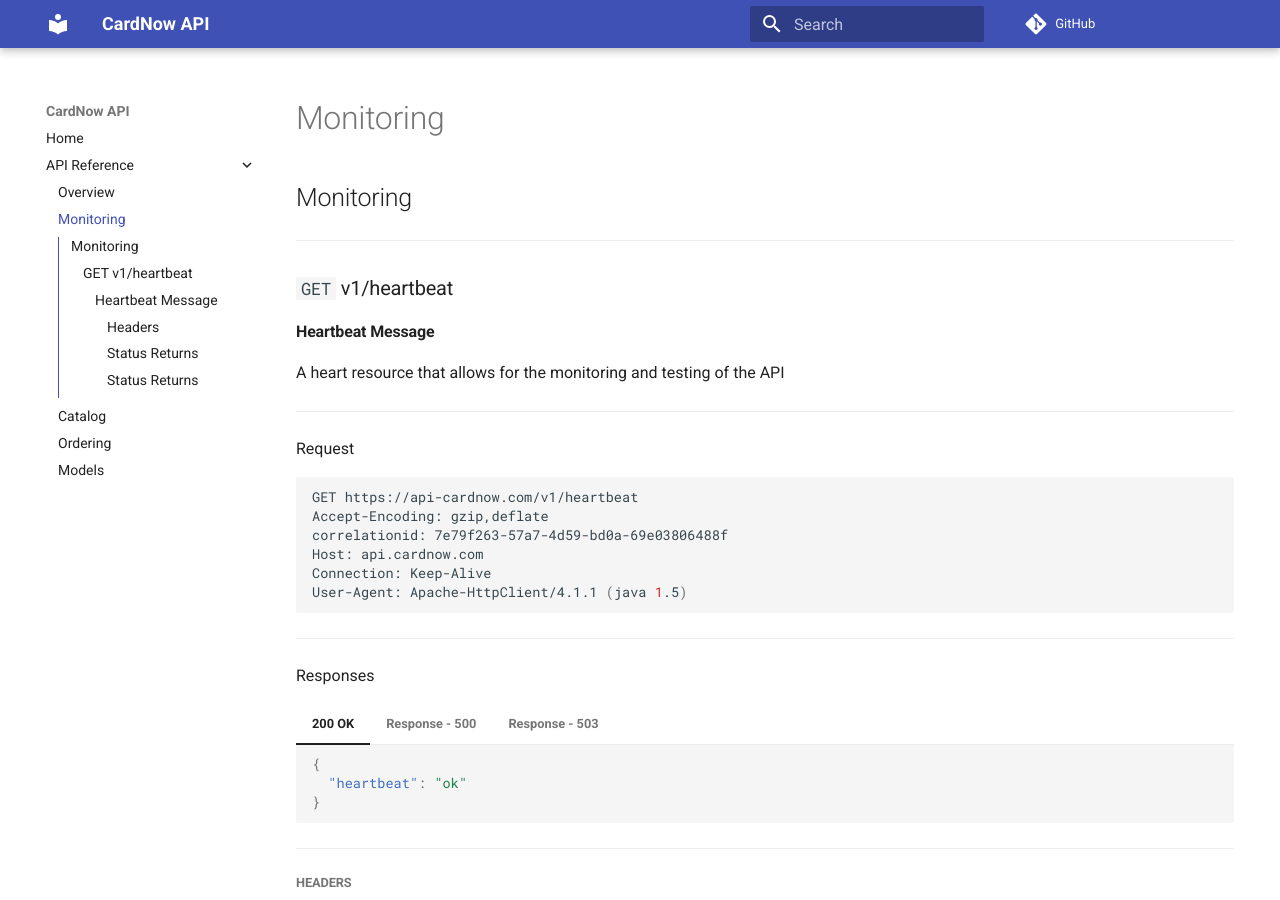
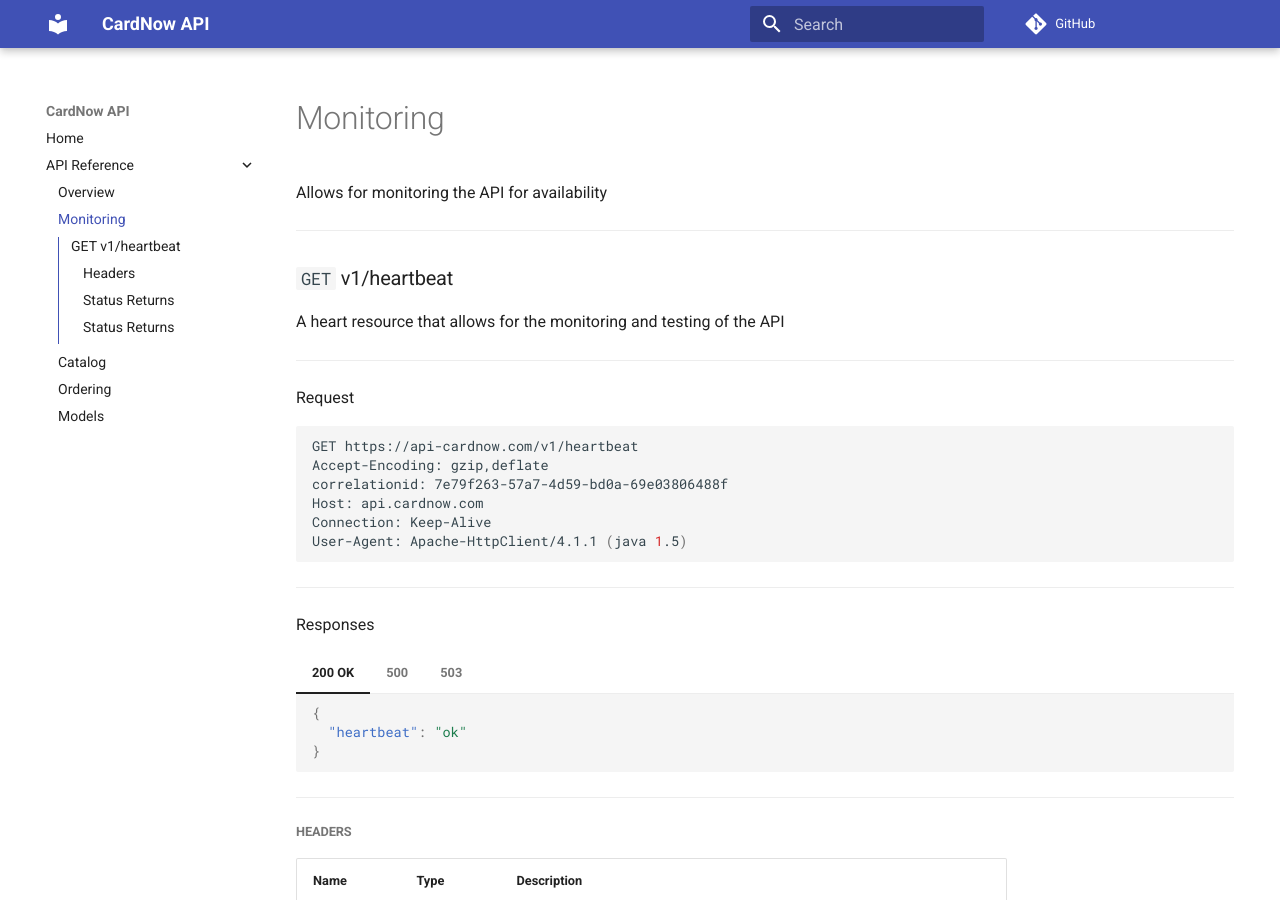
Before and after one commit to RewardLayer/CardNow-docs, an MkDocs documentation site: the page built from docs/api-reference/monitoring.md, in a window 1280 px wide and 900 px high. Built offline with MkDocs 1.6.1 and Material for MkDocs 9.7.7, drawn with Linux system fonts in a browser that asks for light colours; comment, search, counter and statistics services are not loaded.

Commit message:
updated location of docs

````diff
--- a/docs/monitoring.md
+++ b/docs/api-reference/monitoring.md
@@ -1,7 +1,7 @@
-## Monitoring
+
+Allows for monitoring the API for availability
 ***
 ### ```GET``` v1/heartbeat
-#### Heartbeat Message
 
 A heart resource that allows for the monitoring and testing of the API
 ***
@@ -26,7 +26,7 @@
     }
     ```
 
-=== "Response - 500 "
+=== "500 "
 
     ```json
     {
@@ -37,7 +37,7 @@
     }
     ```
 
-=== "Response - 503"
+=== "503"
 
     ```json
 
--- a/mkdocs.yml
+++ b/mkdocs.yml
@@ -4,11 +4,11 @@
 nav:
     - Home: 'index.md'
     - 'API Reference':
-          - 'Overview': 'api-reference.md'
-          - 'Monitoring': 'monitoring.md'
-          - 'Catalog': 'catalog.md'
-          - 'Ordering': 'ordering.md'
-          - 'Models': 'models.md'
+          - 'Overview': 'api-reference/api-overview.md'
+          - 'Monitoring': 'api-reference/monitoring.md'
+          - 'Catalog': 'api-reference/catalog.md'
+          - 'Ordering': 'api-reference/ordering.md'
+          - 'Models': 'api-reference/models.md'
 
 repo_url: https://github.com/RewardLayer/docs/
 edit_uri: ""
````
Also changed, not shown: docs/api-reference/api-overview.md (renamed from docs/api-reference.md), docs/api-reference/catalog.md (added), docs/api-reference/models.md (renamed from docs/models.md), 1 other file.
